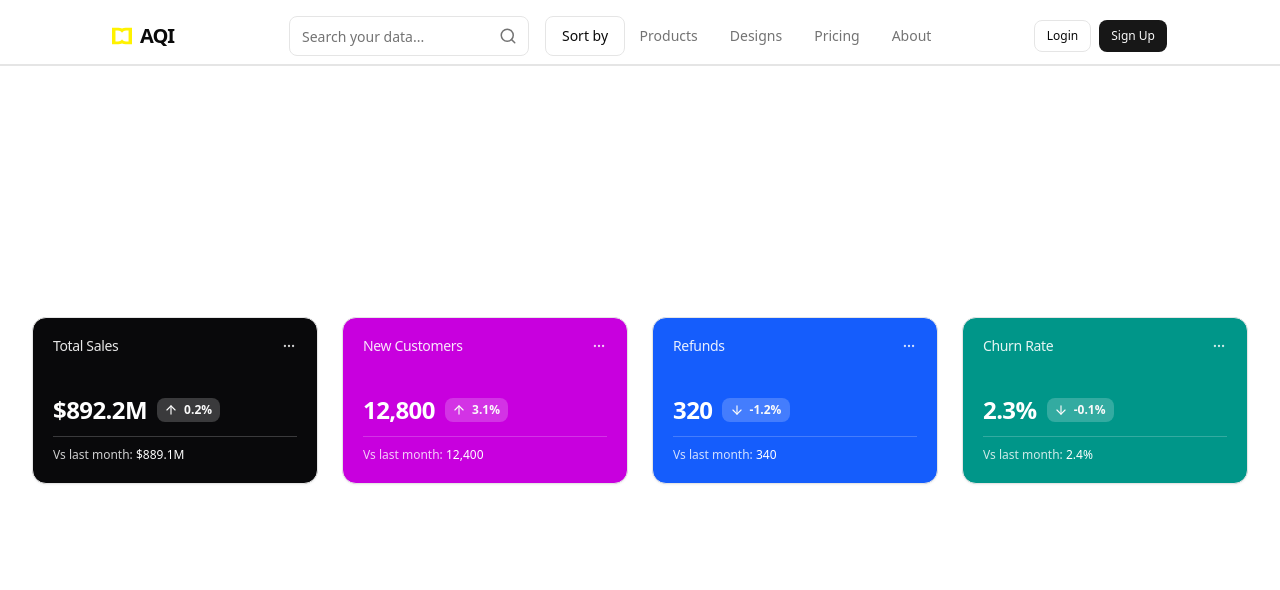
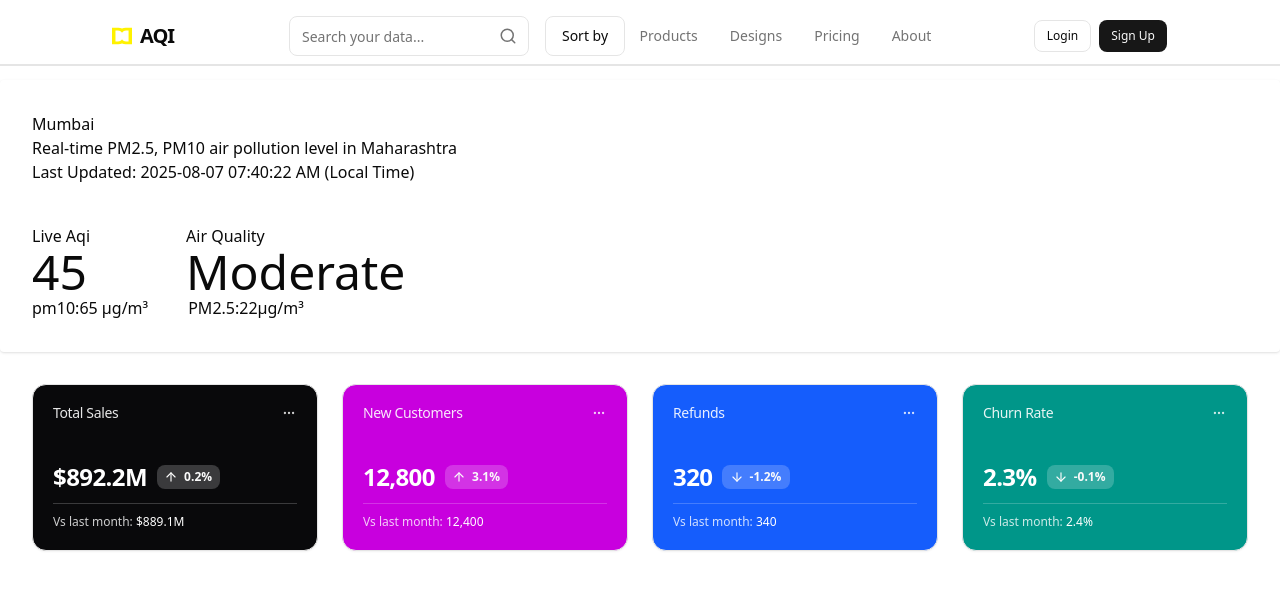
Before and after one commit to jithendra259/aqi, a Next.js app: page / in a window 1280 px wide. Shown: the top 590 px of the page. Built offline with nearby package versions, Linux system fonts and the light colour scheme.

Commit message:
hero card added

```diff
--- a/src/app/layout.tsx
+++ b/src/app/layout.tsx
@@ -1,6 +1,7 @@
 import type { Metadata } from "next";
 import { Geist, Geist_Mono } from "next/font/google";
 import "./globals.css"
+import { Header } from "@/components/navbar"
 
 const geistSans = Geist({
   variable: "--font-geist-sans",
@@ -27,7 +28,10 @@ export default function RootLayout({
       <body
         className={`${geistSans.variable} ${geistMono.variable} antialiased`}
       >
+        <Header />
+        <main className="min-h-screen pt-20">
         {children}
+        </main>
       </body>
     </html>
   );
--- a/src/app/page.tsx
+++ b/src/app/page.tsx
@@ -1,10 +1,12 @@
-import { Header } from "@/components/navbar"
+
 import StatisticCard from "@/components/home-cards"
+import Home_herocard from "@/components/home-herocard"
 
 export default function Home(){
   return (
     <div>
-      <Header />
+
+      <Home_herocard/>
       <StatisticCard />
     </div>
   )
--- a/src/components/home-cards/index.tsx
+++ b/src/components/home-cards/index.tsx
@@ -131,7 +131,7 @@ function formatNumber(n: number) {
 
 export default function StatisticCard() {
   return (
-    <div className="min-h-screen flex items-center justify-center p-6 lg:p-8">
+    <div className="flex items-center justify-center p-6 lg:p-8">
       <div className="grow grid grid-cols-1 sm:grid-cols-2 lg:grid-cols-4 gap-6">
         {stats.map((stat, index) => (
           <Card key={index} className={`relative overflow-hidden ${stat.bg} text-white`}>
--- /dev/null
+++ b/src/components/home-herocard/index.tsx
@@ -0,0 +1,33 @@
+export default function Home_herocard() {
+  return (
+    <div className="flex items-center justify-center ">
+    <div className="container shadow rounded p-8">
+        <div>
+            <h1 className="w-full">Mumbai</h1>
+            <h3>Real-time PM2.5, PM10 air pollution level in Maharashtra</h3>
+            <h3>Last Updated: 2025-08-07 07:40:22 AM (Local Time)</h3>
+        </div>
+        <div className="mt-10">
+            <div className="flex items-center gap-24">
+                <div>
+                    <h3>Live Aqi</h3>
+                    <h1 className="text-5xl">45</h1>
+                </div>
+                <div>
+                    <h3>Air Quality</h3>
+                    <h1 className="text-5xl">Moderate</h1>
+                </div>
+            </div>
+            <div className="flex items-center gap-10">
+                <div>
+                   <span>pm10:65 µg/m³</span>
+                </div>
+                <div>
+                    <span> PM2.5:22µg/m³</span>
+                </div>
+            </div>
+        </div>
+    </div>
+    </div>
+  );
+}
```
